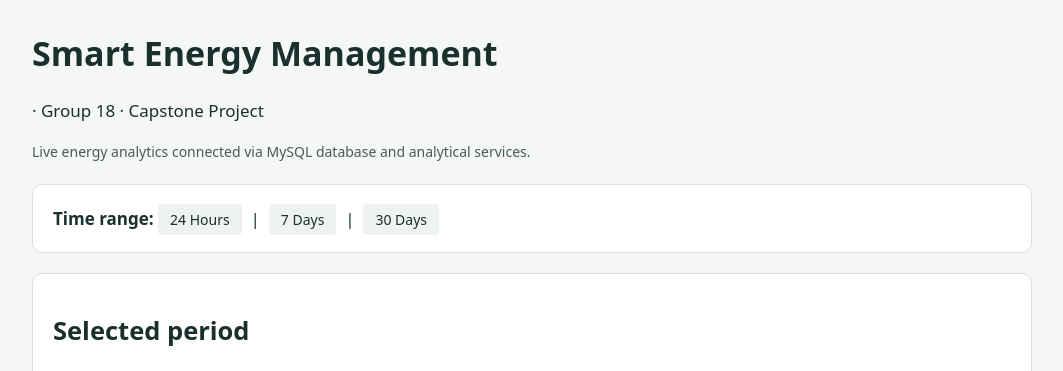
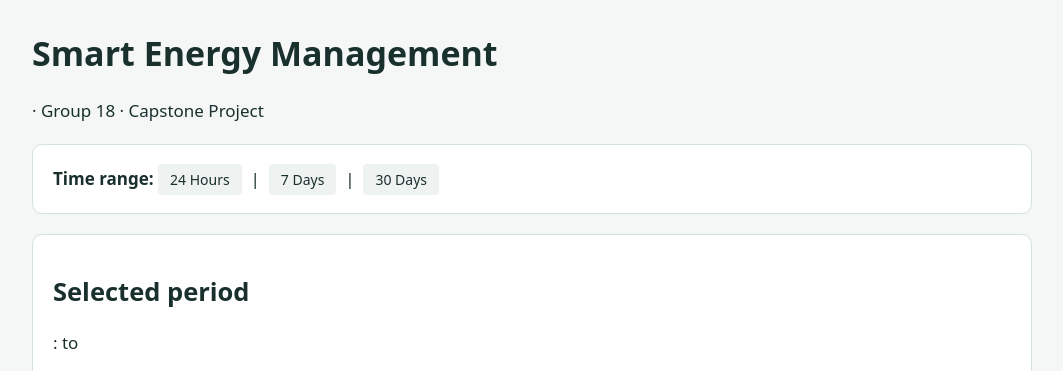
Before and after one commit to danial-rafiee/Capstone-Project, a Flask app: template smart_energy/web/templates/dashboard.html in a window 1280 px wide. Shown: the top 371 px of the page, without its empty margins (108-1171 px from the left). Run offline with Flask 3, Linux system fonts and the light colour scheme; the template is opened without the code that fills it, so the values that code supplies are empty.

Commit message:
update dashboard

```diff
--- a/smart_energy/web/templates/dashboard.html
+++ b/smart_energy/web/templates/dashboard.html
@@ -53,7 +53,7 @@
   <!-- Dashboard header section -->
   <h1>Smart Energy Management</h1>
   <p>{{ building_name }} · Group 18 · Capstone Project</p>
-  <p class="note">Live energy analytics connected via MySQL database and analytical services.</p>
+
 
   <!-- Navigation bar for time range presets -->
   <section class="preset-nav">
```
